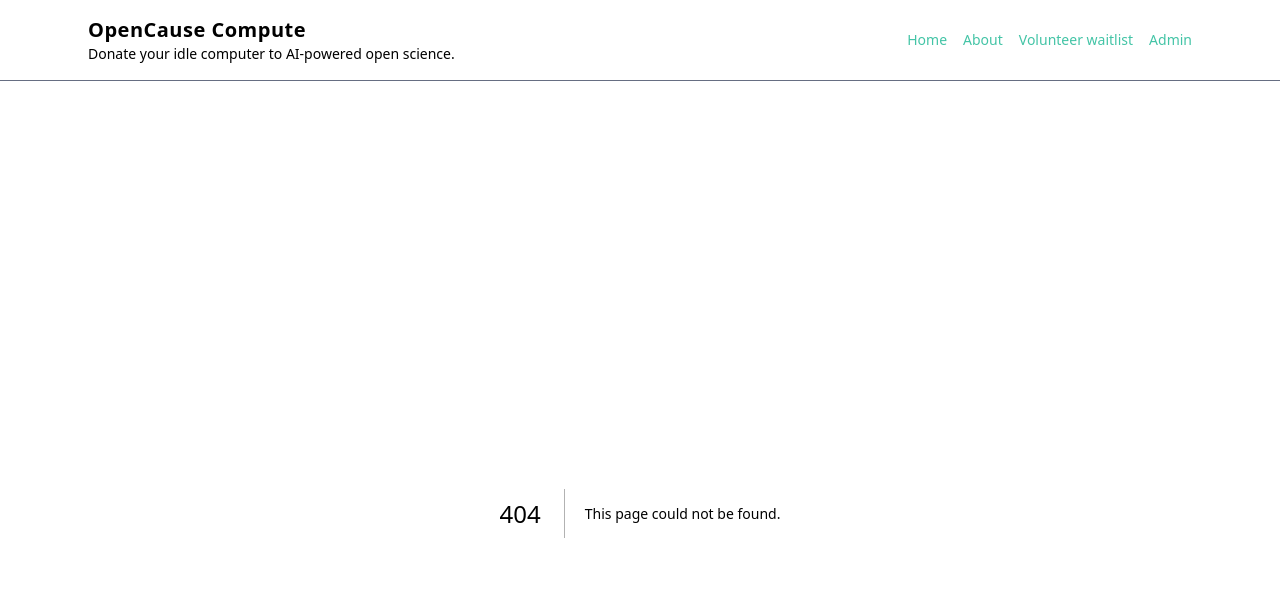
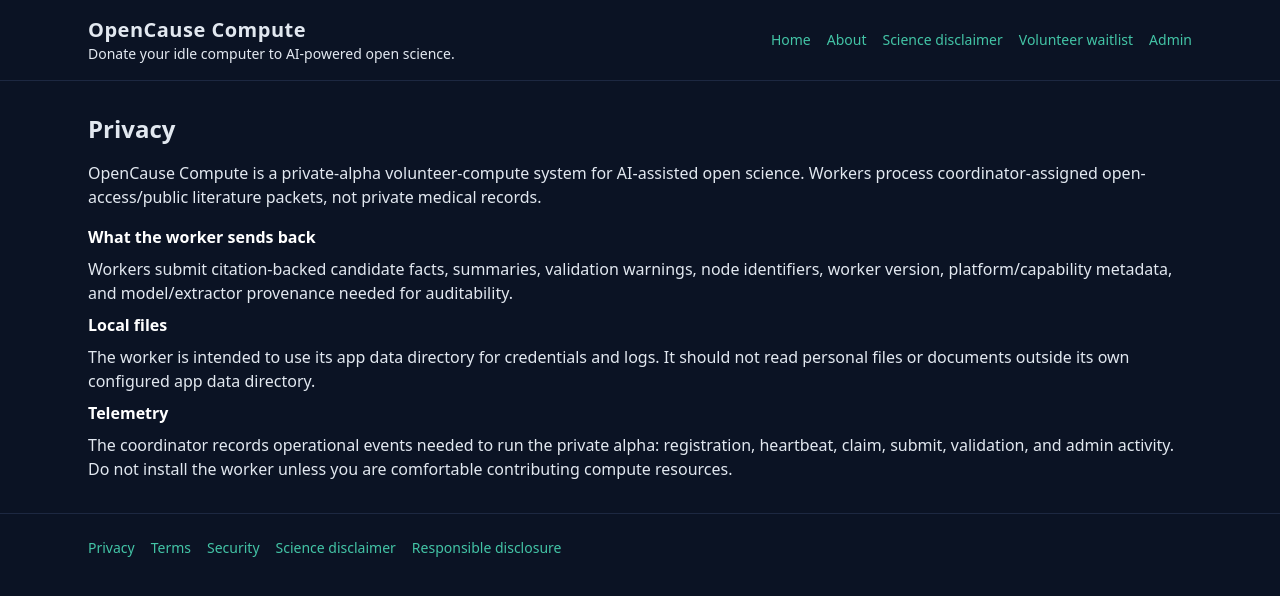
Before and after one commit to Mills82/opencause-compute, a Next.js app in the folder apps/web/: page /privacy in a window 1280 px wide. Before the commit this address had no page. Shown: the top 596 px of the page. Built offline with nearby package versions, Linux system fonts and the light colour scheme.

Commit message:
Add public trust and legal pages

```diff
--- a/apps/web/app/layout.tsx
+++ b/apps/web/app/layout.tsx
@@ -6,8 +6,17 @@ import { requireProductionEnv } from '../lib/runtime-config';
 const links = [
   ['Home', '/'],
   ['About', '/about'],
+  ['Science disclaimer', '/science-disclaimer'],
   ['Volunteer waitlist', 'mailto:hello@appassist.ai?subject=OpenCause%20Compute%20volunteer%20interest'],
   ['Admin', '/admin']
+] as const;
+
+const footerLinks = [
+  ['Privacy', '/privacy'],
+  ['Terms', '/terms'],
+  ['Security', '/security'],
+  ['Science disclaimer', '/science-disclaimer'],
+  ['Responsible disclosure', '/responsible-disclosure']
 ] as const;
 
 export default function RootLayout({ children }: { children: ReactNode }) {
@@ -33,6 +42,15 @@ export default function RootLayout({ children }: { children: ReactNode }) {
             </div>
           </header>
           <main className="mx-auto max-w-6xl px-6 py-8">{children}</main>
+          <footer className="border-t border-line/70">
+            <div className="mx-auto flex max-w-6xl flex-wrap gap-4 px-6 py-6 text-sm text-slate-300">
+              {footerLinks.map(([label, href]) => (
+                <a key={href} href={href}>
+                  {label}
+                </a>
+              ))}
+            </div>
+          </footer>
         </div>
       </body>
     </html>
--- /dev/null
+++ b/apps/web/app/privacy/page.tsx
@@ -0,0 +1,28 @@
+export default function PrivacyPage() {
+  return (
+    <section className="space-y-4">
+      <h2 className="text-2xl font-semibold">Privacy</h2>
+      <p className="text-slate-300">
+        OpenCause Compute is a private-alpha volunteer-compute system for AI-assisted open science. Workers process
+        coordinator-assigned open-access/public literature packets, not private medical records.
+      </p>
+      <div className="space-y-2 text-slate-300">
+        <h3 className="font-semibold text-white">What the worker sends back</h3>
+        <p>
+          Workers submit citation-backed candidate facts, summaries, validation warnings, node identifiers, worker version,
+          platform/capability metadata, and model/extractor provenance needed for auditability.
+        </p>
+        <h3 className="font-semibold text-white">Local files</h3>
+        <p>
+          The worker is intended to use its app data directory for credentials and logs. It should not read personal files or
+          documents outside its own configured app data directory.
+        </p>
+        <h3 className="font-semibold text-white">Telemetry</h3>
+        <p>
+          The coordinator records operational events needed to run the private alpha: registration, heartbeat, claim, submit,
+          validation, and admin activity. Do not install the worker unless you are comfortable contributing compute resources.
+        </p>
+      </div>
+    </section>
+  );
+}
--- /dev/null
+++ b/apps/web/app/responsible-disclosure/page.tsx
@@ -0,0 +1,18 @@
+export default function ResponsibleDisclosurePage() {
+  return (
+    <section className="space-y-4">
+      <h2 className="text-2xl font-semibold">Responsible disclosure</h2>
+      <p className="text-slate-300">
+        If you find a security issue, please report it privately instead of posting exploit details publicly. Include the affected
+        route/component, reproduction steps, impact, and any relevant logs or screenshots.
+      </p>
+      <p className="text-slate-300">
+        Contact: <a href="mailto:security@appassist.ai?subject=OpenCause%20Compute%20security%20report">security@appassist.ai</a>
+      </p>
+      <p className="text-slate-300">
+        We will prioritize reports involving authentication bypass, node-token compromise, forged work packets, admin access,
+        data leakage, unrestricted resource consumption, or worker safety issues.
+      </p>
+    </section>
+  );
+}
--- /dev/null
+++ b/apps/web/app/science-disclaimer/page.tsx
@@ -0,0 +1,19 @@
+export default function ScienceDisclaimerPage() {
+  return (
+    <section className="space-y-4">
+      <h2 className="text-2xl font-semibold">Science disclaimer</h2>
+      <p className="text-slate-300">
+        OpenCause Compute produces AI-assisted, citation-backed candidate facts from open scientific literature. Format/schema
+        validation only means the output structure and quoted evidence passed automated checks.
+      </p>
+      <p className="text-slate-300">
+        Candidate facts require consensus and/or human review before scientific use. They are not clinical recommendations,
+        proven treatment relationships, validated discoveries, or medical advice.
+      </p>
+      <p className="text-slate-300">
+        If you have a medical question, consult a qualified clinician. Do not use OpenCause Compute output to make diagnosis,
+        treatment, or care decisions.
+      </p>
+    </section>
+  );
+}
--- /dev/null
+++ b/apps/web/app/security/page.tsx
@@ -0,0 +1,22 @@
+export default function SecurityPage() {
+  return (
+    <section className="space-y-4">
+      <h2 className="text-2xl font-semibold">Security</h2>
+      <p className="text-slate-300">
+        OpenCause Compute uses invite-based worker enrollment, node tokens for worker API authentication, protected admin
+        routes, and asymmetric Ed25519 work-packet signatures in hosted mode.
+      </p>
+      <ul className="list-disc space-y-2 pl-6 text-slate-300">
+        <li>Workers verify coordinator-signed packets with a public key.</li>
+        <li>Coordinator private signing keys are not distributed to volunteers.</li>
+        <li>Suspended or revoked nodes cannot heartbeat, claim, or submit work.</li>
+        <li>Admin pages and coordinator read APIs are not public surfaces.</li>
+        <li>Local worker logs should remain visible to the volunteer.</li>
+      </ul>
+      <p className="text-slate-300">
+        This is still private-alpha software. Public launch still requires stronger packaging, sandboxing, audit logs, rate
+        limiting, incident response, and consensus validation.
+      </p>
+    </section>
+  );
+}
--- /dev/null
+++ b/apps/web/app/terms/page.tsx
@@ -0,0 +1,19 @@
+export default function TermsPage() {
+  return (
+    <section className="space-y-4">
+      <h2 className="text-2xl font-semibold">Terms</h2>
+      <p className="text-slate-300">
+        OpenCause Compute is provided as a private-alpha research infrastructure demo. Participation is voluntary and may be
+        paused, revoked, or discontinued at any time.
+      </p>
+      <p className="text-slate-300">
+        Volunteers are responsible for electricity, network, and hardware usage from running a worker. The software is not a
+        medical device, clinical tool, or source of medical advice.
+      </p>
+      <p className="text-slate-300">
+        Open-access literature may have source-specific license terms. Candidate extractions should retain citations and source
+        provenance and should not be treated as validated scientific conclusions.
+      </p>
+    </section>
+  );
+}
```
Also changed, not shown: 1 other file (tests, documents, lock files or other folders).
